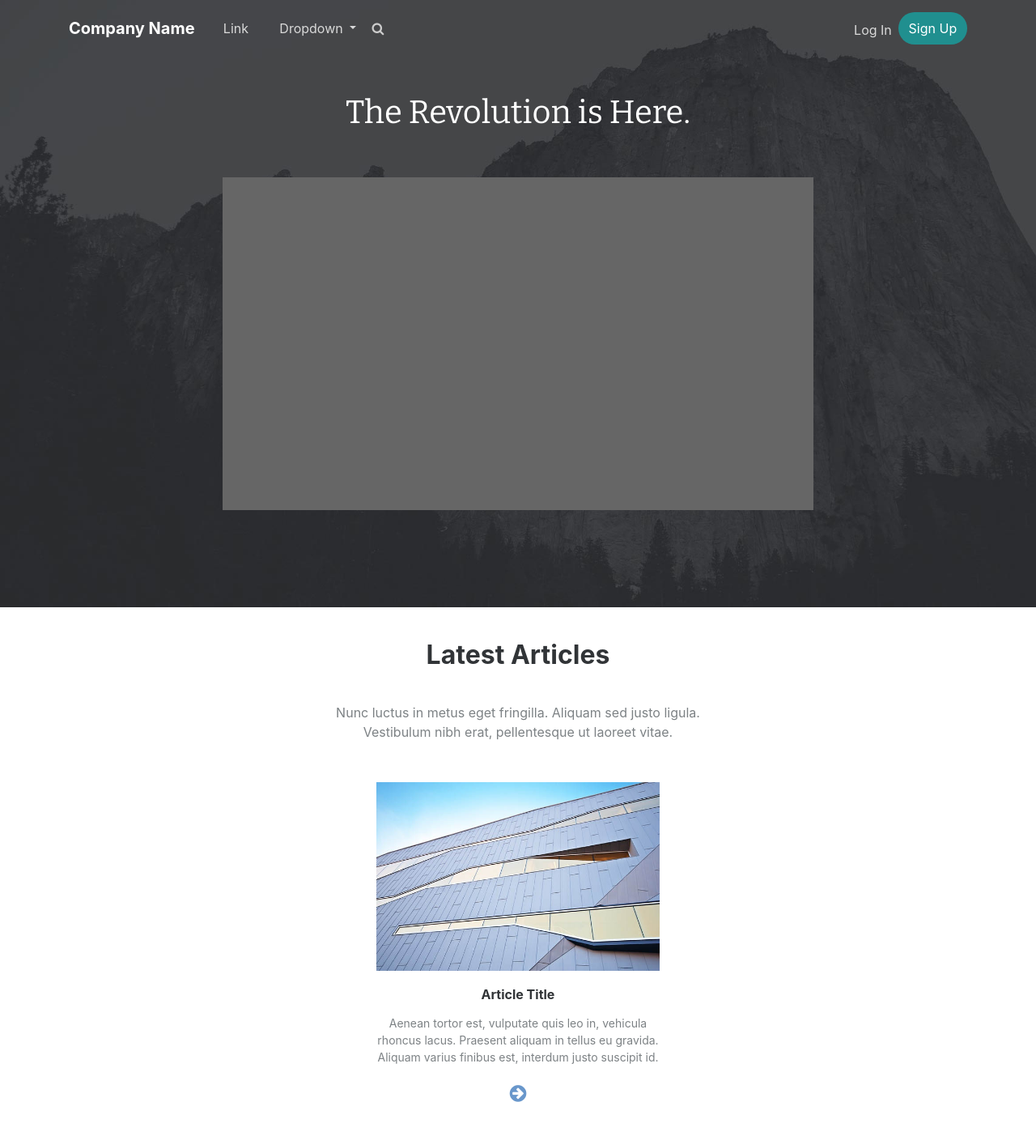
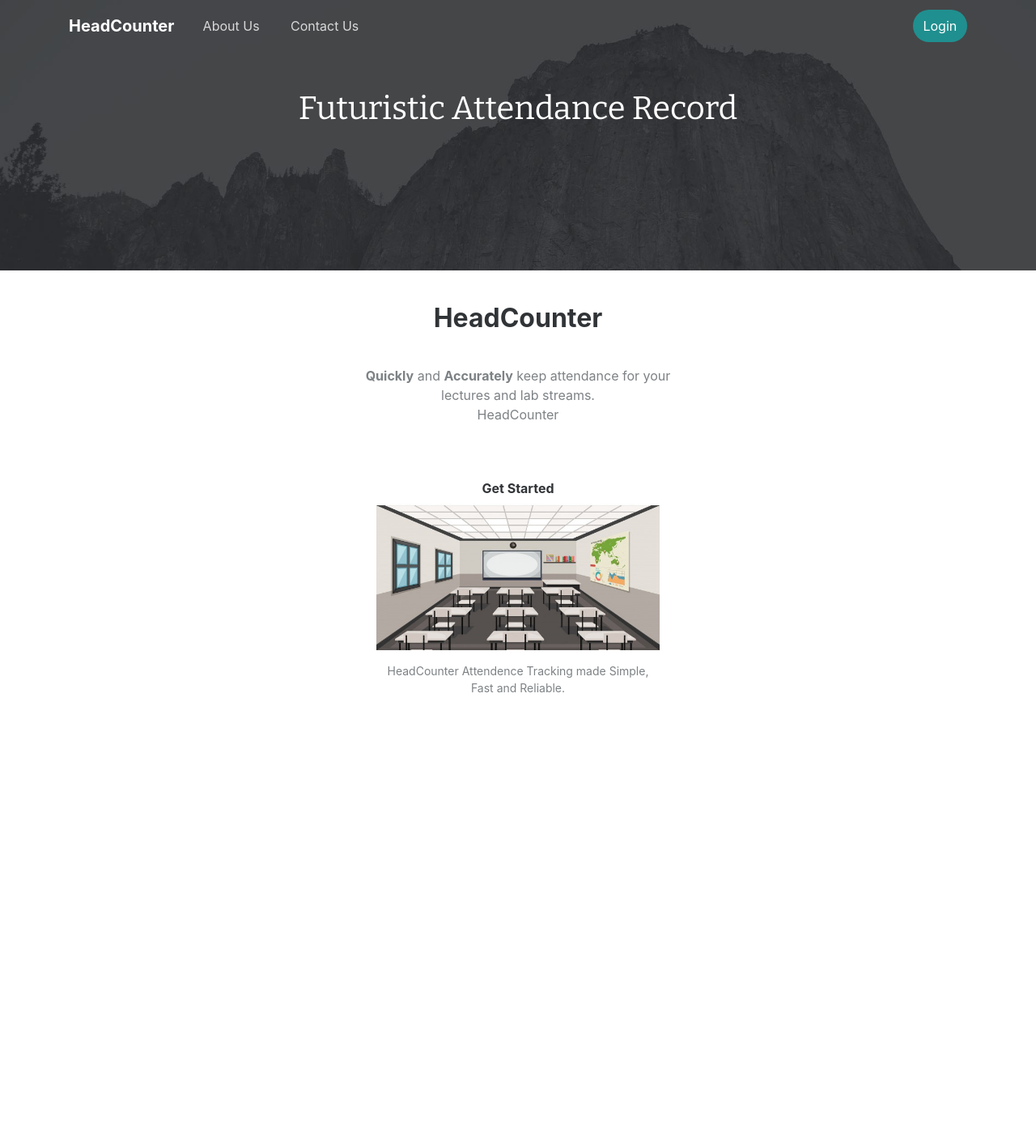
Before and after one commit to EmritYR/headcounter-pi, a PHP site: page / in a window 1280 px wide. Shown: the whole page at 81% size. After the commit the page ends 855 px from the top, so only its background shows below. Run offline with PHP 8.4, Linux system fonts and the light colour scheme.

Commit message:
[UPDATE] updated index page

```diff
--- /dev/null
+++ b/create_class.php
@@ -0,0 +1 @@
+<?php
--- a/index.php
+++ b/index.php
@@ -20,33 +20,27 @@ session_start();
 </head>
 
 <body>
-<?php
-if (!empty($_SESSION['username'])) {
-    header("Location: account.php");
-}
-?>
 <div>
     <div class="header-dark">
         <nav class="navbar navbar-dark navbar-expand-md navigation-clean-search">
-            <div class="container"><a class="navbar-brand" href="#">Company Name</a><button class="navbar-toggler" data-toggle="collapse" data-target="#navcol-1"><span class="sr-only">Toggle navigation</span><span class="navbar-toggler-icon"></span></button>
+            <div class="container"><a class="navbar-brand" href="index.php">HeadCounter</a>
+                <button class="navbar-toggler" data-toggle="collapse" data-target="#navcol-1"><span class="sr-only">Toggle navigation</span><span
+                            class="navbar-toggler-icon"></span></button>
                 <div class="collapse navbar-collapse"
                      id="navcol-1">
                     <ul class="nav navbar-nav">
-                        <li class="nav-item" role="presentation"><a class="nav-link" href="#">Link</a></li>
-                        <li class="dropdown"><a class="dropdown-toggle nav-link dropdown-toggle" data-toggle="dropdown" aria-expanded="false" href="#">Dropdown </a>
-                            <div class="dropdown-menu" role="menu"><a class="dropdown-item" role="presentation" href="#">First Item</a><a class="dropdown-item" role="presentation" href="#">Second Item</a><a class="dropdown-item" role="presentation" href="#">Third Item</a></div>
-                        </li>
+                        <li class="nav-item" role="presentation"><a class="nav-link" href="#">About Us</a></li>
+                        <li class="nav-item" role="presentation"><a class="nav-link" href="#">Contact Us</a></li>
                     </ul>
-                    <form class="form-inline mr-auto" target="_self">
-                        <div class="form-group"><label for="search-field"><i class="fa fa-search"></i></label><input class="form-control search-field" type="search" name="search" id="search-field"></div>
-                    </form><span class="navbar-text"><a href="#" class="login">Log In</a></span><a class="btn btn-light action-button" role="button" href="#">Sign Up</a></div>
+                    <div class="mr-auto"></div>
+                    <a class="btn btn-light action-button" role="button" href="login.php">Login</a></div>
             </div>
         </nav>
+
         <div class="container hero">
             <div class="row">
                 <div class="col-md-8 offset-md-2">
-                    <h1 class="text-center">The Revolution is Here.</h1>
-                    <div class="embed-responsive embed-responsive-16by9"><iframe class="embed-responsive-item"></iframe></div>
+                    <h1 class="text-center">Futuristic Attendance Record</h1>
                 </div>
             </div>
         </div>
@@ -55,16 +49,20 @@ if (!empty($_SESSION['username'])) {
 <div class="article-list">
     <div class="container">
         <div class="intro">
-                <h2 class="text-center">Latest Articles</h2>
-                <p class="text-center">Nunc luctus in metus eget fringilla. Aliquam sed justo ligula. Vestibulum nibh erat, pellentesque ut laoreet vitae. </p>
+            <h2 class="text-center">HeadCounter</h2>
+            <p class="text-center"><b>Quickly</b> and <b>Accurately</b> keep attendance for your <br> lectures and lab
+                streams. <br> HeadCounter </p>
         </div>
         <div class="row articles">
             <div class="col-sm-6 col-md-4 item"></div>
-                <div class="col-sm-6 col-md-4 item"><a href="#"><img class="img-fluid" src="assets/img/building.jpg"></a>
-                    <h3 class="name">Article Title</h3>
-                    <p class="description">Aenean tortor est, vulputate quis leo in, vehicula rhoncus lacus. Praesent aliquam in tellus eu gravida. Aliquam varius finibus est, interdum justo suscipit id.</p><a href="#" class="action"><i class="fa fa-arrow-circle-right"></i></a></div>
-                <div
-                    class="col-sm-6 col-md-4 item"></div>
+            <div class="col-sm-6 col-md-4 item">
+                <h3 class="name">Get Started</h3>
+                <a href="#"><img class="img-fluid" src="assets/img/building.png"></a>
+                <p class="description">HeadCounter Attendence Tracking made Simple, Fast and Reliable.</p>
+                <a href="#" class="action">
+                    <iclass
+                    ="fa fa-arrow-circle-right"></i></a></div>
+            <div class="col-sm-6 col-md-4 item"></div>
         </div>
     </div>
 </div>
```
Also changed, not shown: login.php (+15 -0 lines), assets/img/building.jpg (deleted), assets/img/building.png (added). Lines whose indentation alone changed are shown as unchanged.
